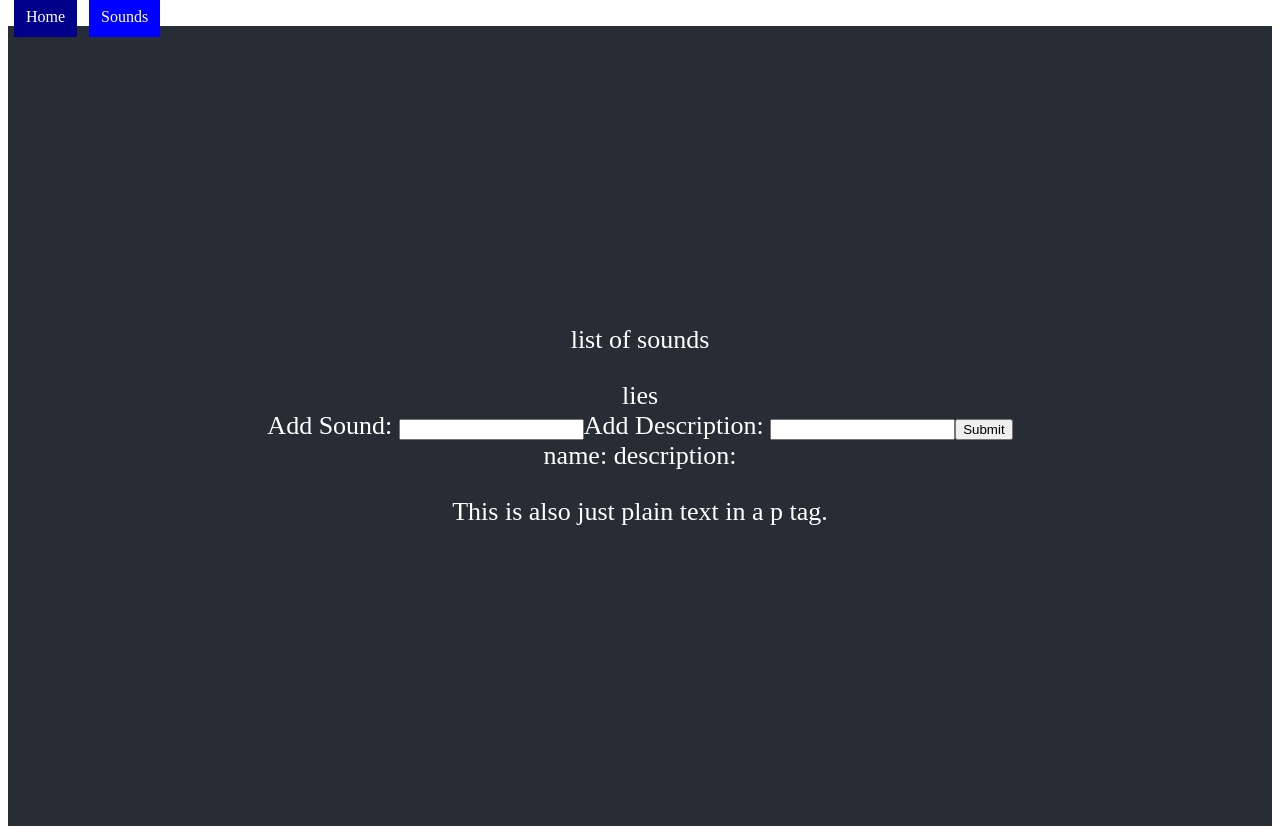
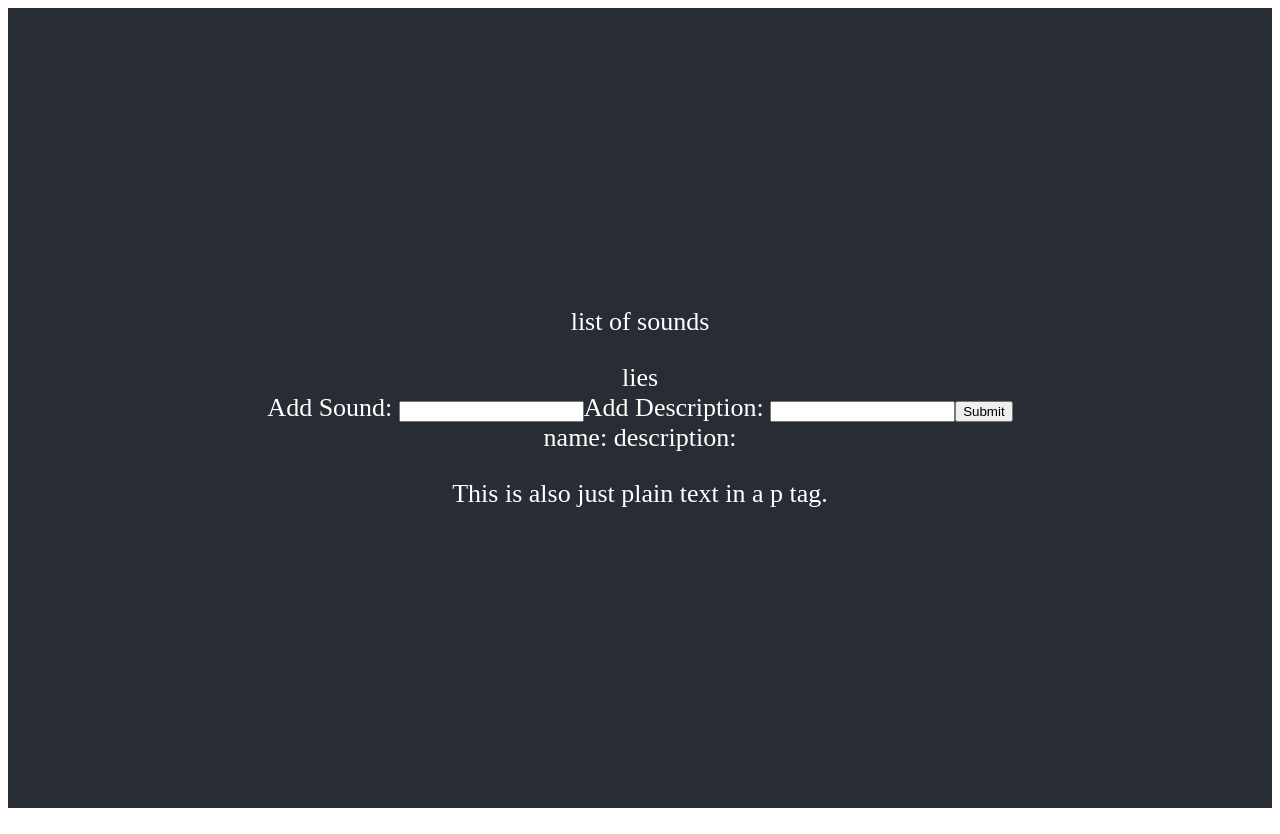
Before and after one commit to coryjbergquist/react-redux-sound-organizer, a React (Create React App) app: page / in a window 1280 px wide. Built offline with nearby package versions, Linux system fonts and the light colour scheme.

Commit message:
render App in index.js and add routes to App.js

```diff
--- a/src/index.js
+++ b/src/index.js
@@ -58,20 +58,8 @@ const Navbar = () =>
 
 
 
-// ReactDOM.render(
-//   <Provider store={store}>
-//   	<App />
-//   </Provider>, document.getElementById('root')
-// );
-
-
-
-ReactDOM.render((
-  <Router>
-    <React.Fragment>
-    <Navbar />
-      <Route path="/" component={app} />
-    </React.Fragment>
-  </Router>),
-  document.getElementById('root')
+ReactDOM.render(
+  <Provider store={store}>
+  	<App />
+  </Provider>, document.getElementById('root')
 );
```
